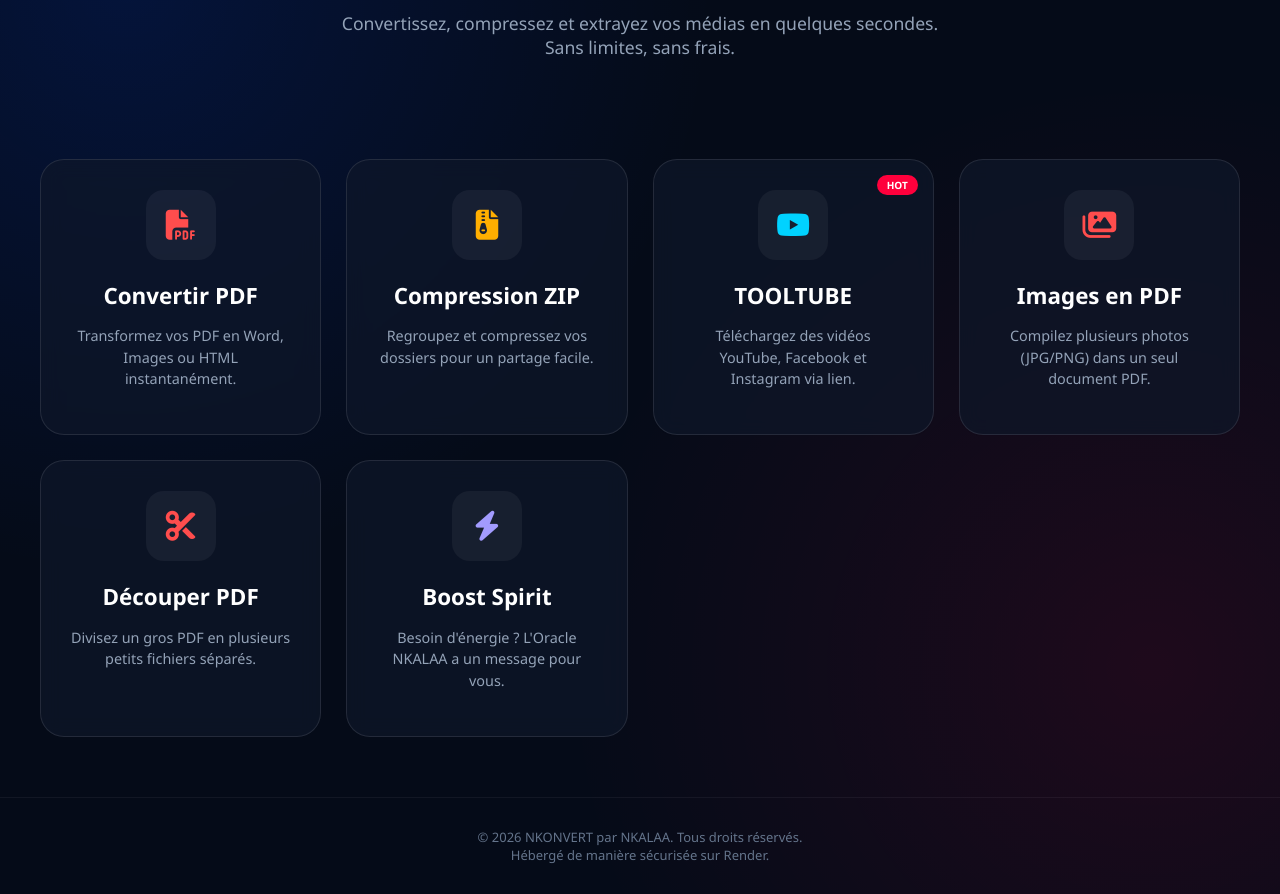
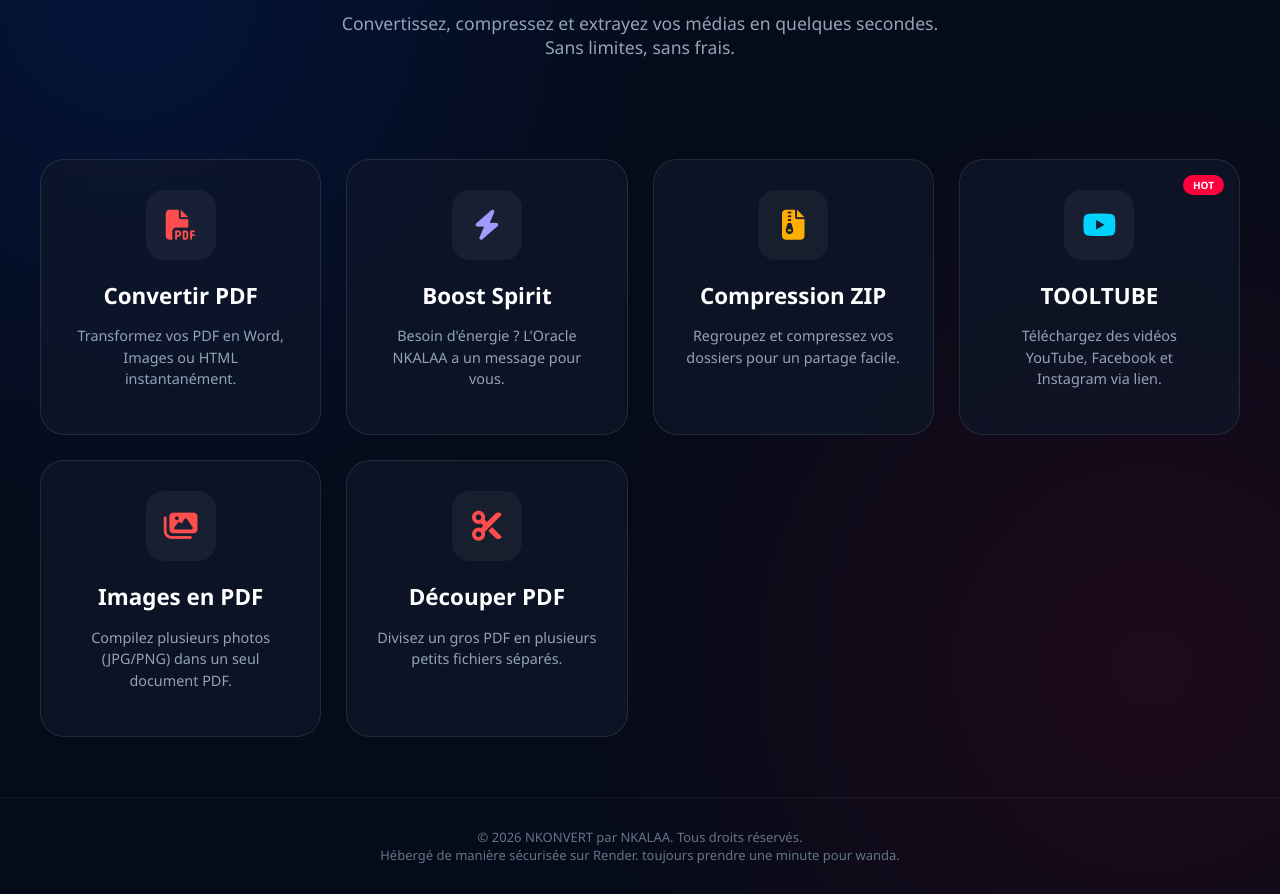
Before and after one commit to Reygreekk/nkonvert, a Python web app: template templates/index.html in a window 1280 px wide. Shown: the part 239-1133 px from the top of the page. Run offline with Jinja, Linux system fonts and the light colour scheme; the template is opened without the code that fills it, so the values that code supplies are empty.

Commit message:
index.html

```diff
--- a/templates/index.html
+++ b/templates/index.html
@@ -188,6 +188,11 @@
         <p>Transformez vos PDF en Word, Images ou HTML instantanément.</p>
     </a>
 
+    <a href="/boost" class="tool-card boost">
+        <div class="icon-box"><i class="fas fa-bolt"></i></div>
+        <h3>Boost Spirit</h3>
+        <p>Besoin d'énergie ? L'Oracle NKALAA a un message pour vous.</p>
+    </a>
     <a href="/zip" class="tool-card zip">
         <div class="icon-box"><i class="fas fa-file-zipper"></i></div>
         <h3>Compression ZIP</h3>
@@ -213,16 +218,12 @@
         <p>Divisez un gros PDF en plusieurs petits fichiers séparés.</p>
     </a>
 
-    <a href="/boost" class="tool-card boost">
-        <div class="icon-box"><i class="fas fa-bolt"></i></div>
-        <h3>Boost Spirit</h3>
-        <p>Besoin d'énergie ? L'Oracle NKALAA a un message pour vous.</p>
-    </a>
 </div>
 
 <footer>
     &copy; 2026 NKONVERT par NKALAA. Tous droits réservés. <br>
     Hébergé de manière sécurisée sur Render.
+    toujours prendre une minute pour wanda.
 </footer>
 
 </body>
```
